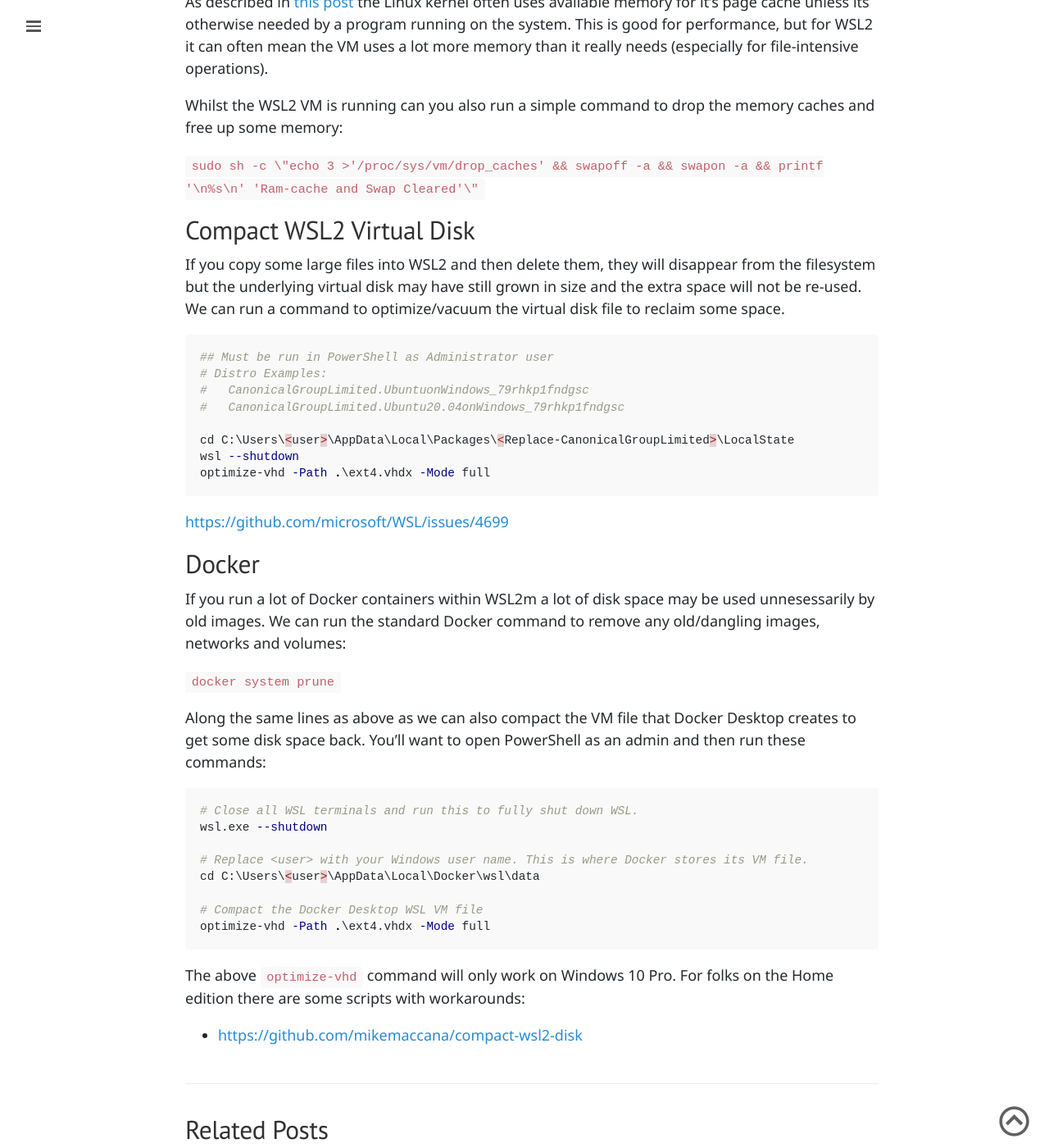
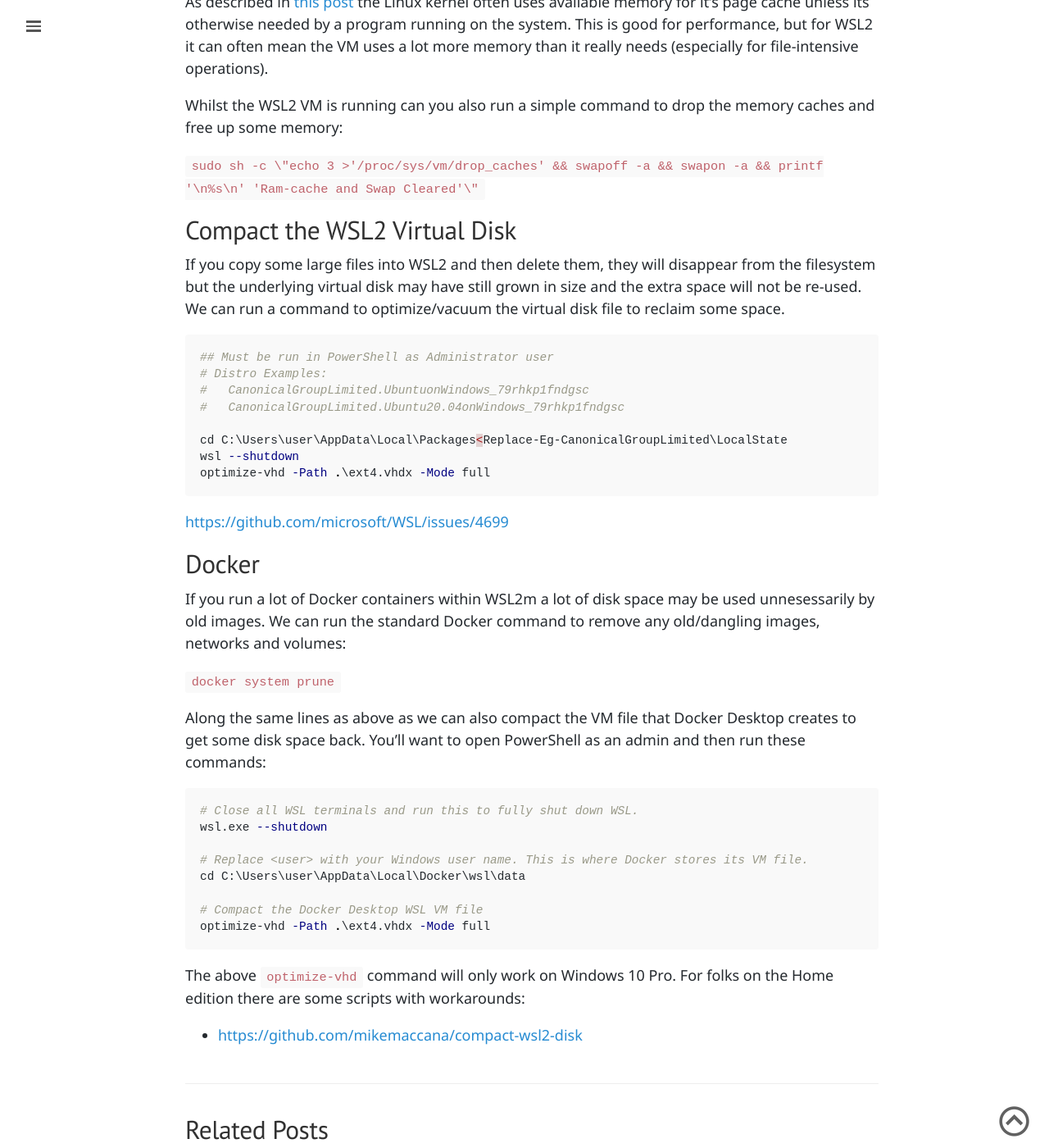
Before and after one commit to raharrison/ryanharrison.co.uk, a Jekyll site: the page built from _posts/2021/2021-05-13-wsl2-better-managing-system-resources.md, in a window 1280 px wide and 1400 px high, scrolled down 696 px. Shown: the whole window at 82% size. Built offline with Jekyll 4.4.1, drawn with Linux system fonts in a browser that asks for light colours; comment, search, counter and statistics services are not loaded; some of the changed text lies outside the part shown.

Commit message:
Fix grammar

````diff
--- a/_posts/2021/2021-05-13-wsl2-better-managing-system-resources.md
+++ b/_posts/2021/2021-05-13-wsl2-better-managing-system-resources.md
@@ -12,7 +12,7 @@ typora-root-url: ..
 
 WSL2 is great, but unfortunately after moderate usage it’s easy to get in a situation where it will eat up all of your disk space and use up to 50% of your total system memory. We’ll go over how to address these issues below.
 
-## Setting WSL2 Memory Limit
+## Setting a WSL2 Memory Limit
 
 By default the WSL2 will consume up to 50% of your total system memory (or 8GB whichever is lower). You can configure an upper limit for the WSL2 VM by creating a `.wslconfig` file in your home directory (`C:\Users\<user>\.wslconfig`).
 
@@ -32,7 +32,7 @@ Whilst the WSL2 VM is running can you also run a simple command to drop the memo
 
 `sudo sh -c \"echo 3 >'/proc/sys/vm/drop_caches' && swapoff -a && swapon -a && printf '\n%s\n' 'Ram-cache and Swap Cleared'\"`
 
-## Compact WSL2 Virtual Disk
+## Compact the WSL2 Virtual Disk
 
 If you copy some large files into WSL2 and then delete them, they will disappear from the filesystem but the underlying virtual disk may have still grown in size and the extra space will not be re-used. We can run a command to optimize/vacuum the virtual disk file to reclaim some space.
 
@@ -42,7 +42,7 @@ If you copy some large files into WSL2 and then delete them, they will disappear
 #   CanonicalGroupLimited.UbuntuonWindows_79rhkp1fndgsc
 #   CanonicalGroupLimited.Ubuntu20.04onWindows_79rhkp1fndgsc
 
-cd C:\Users\<user>\AppData\Local\Packages\<Replace-CanonicalGroupLimited>\LocalState
+cd C:\Users\user\AppData\Local\Packages<Replace-Eg-CanonicalGroupLimited\LocalState
 wsl --shutdown
 optimize-vhd -Path .\ext4.vhdx -Mode full
 ```
````
Also changed, not shown: other parts of _posts/2021/2021-05-13-wsl2-better-managing-system-resources.md (+1 -1 lines).
